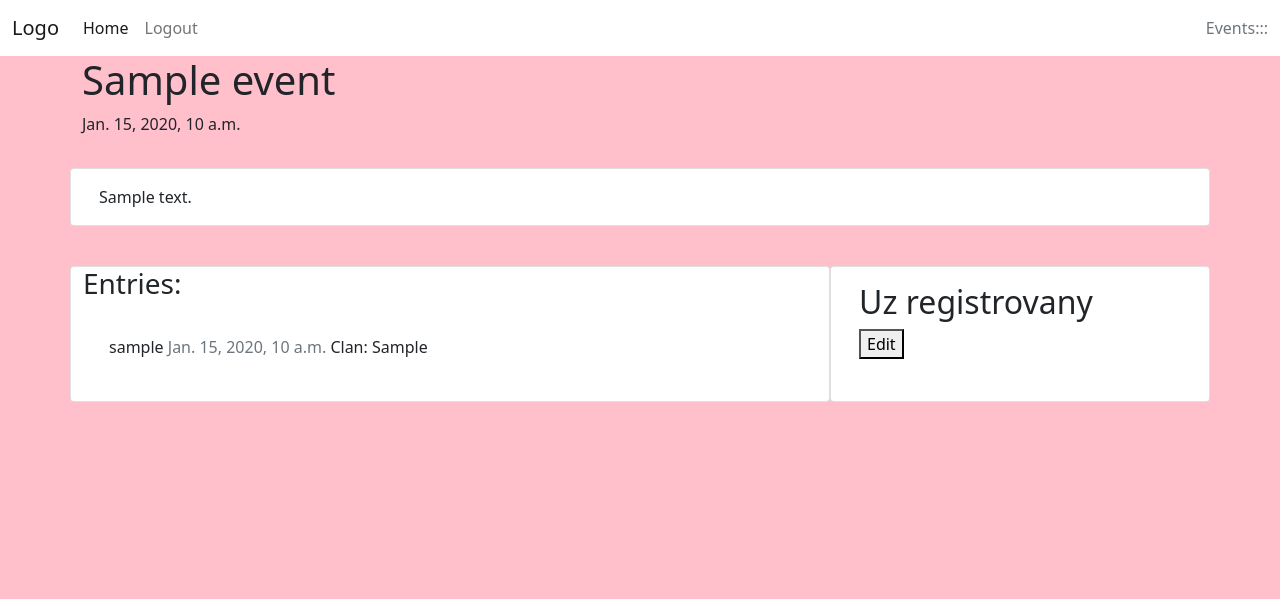
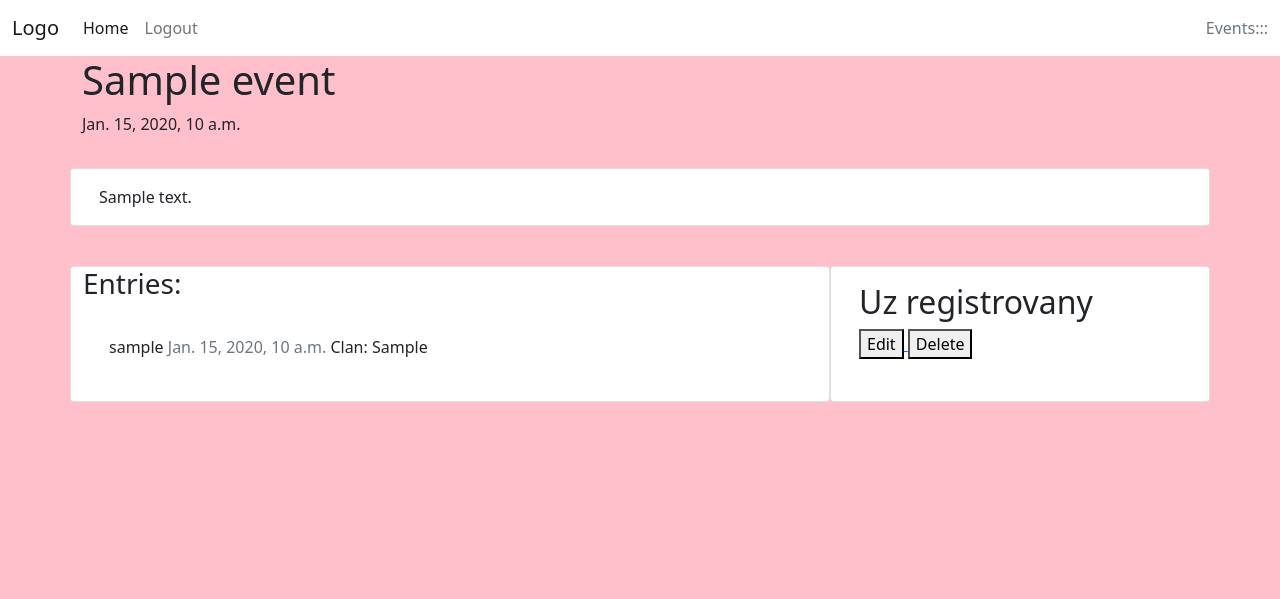
Before and after one commit to Karoskodev/Gameland, a Django app: a page that uses templates/event_detail.html in a window 1280 px wide. Shown: the top 599 px of the page. Run offline with Django 3.2, Linux system fonts and the light colour scheme; a user stored in the database is signed in; tables that the repository leaves empty hold one stand-in row (values such as "Sample post"); some libraries are stand-ins or nearby versions.

Commit message:
add Delete button for deleting entry

```diff
--- a/templates/event_detail.html
+++ b/templates/event_detail.html
@@ -66,6 +66,10 @@
                     <button>Edit</button>
                 </a>
 
+                <a href="">
+                    <button>Delete</button>
+                </a>
+
                 {% else %}
                 {% if entered %}
                 <div class="alert alert-success" role="alert">
```
